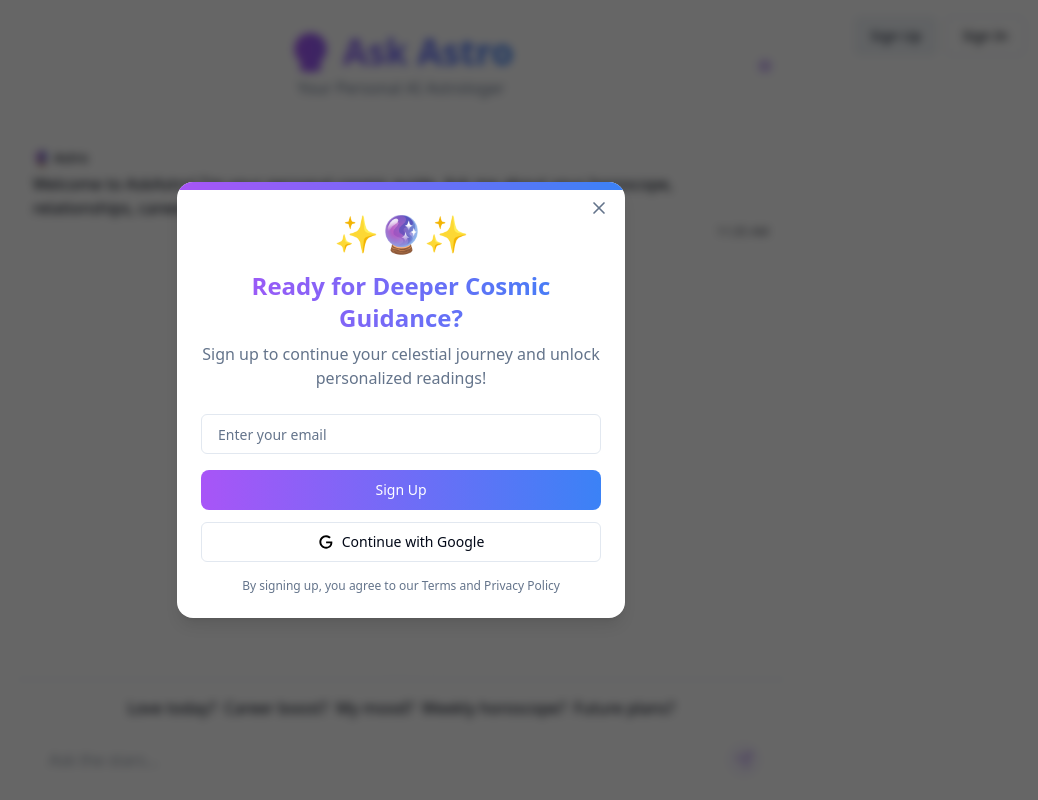
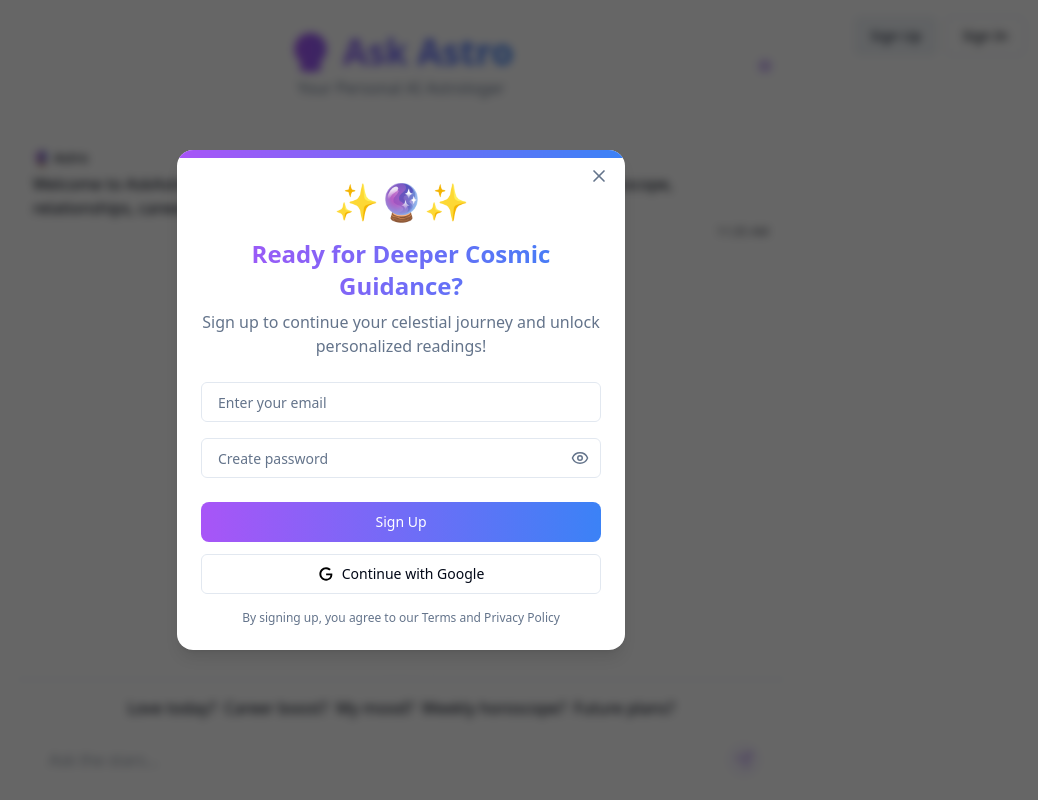
Before and after one commit to codewithswamitech/cosmic-spark-oracle, a React (Vite) app: page / in a window 1280 px wide. Both pictures are taken after a click on the button "Sign Up". Shown: the whole page, without its empty margins (239-1277 px from the left). Built offline with nearby package versions, Linux system fonts and the light colour scheme.

Commit message:
feat: Add password field to signup and redirect
Adds a password field to the signup form and redirects to the dashboard upon successful signup.

```diff
--- a/src/components/SignupModal.tsx
+++ b/src/components/SignupModal.tsx
@@ -1,9 +1,11 @@
 
 import React, { useState } from "react";
-import { X } from "lucide-react";
+import { X, Eye, EyeOff } from "lucide-react";
 import { useChat } from "../context/ChatContext";
 import { Input } from "@/components/ui/input";
 import { Button } from "@/components/ui/button";
+import { useNavigate } from "react-router-dom";
+import { toast } from "sonner";
 
 interface SignupModalProps {
   isOpen: boolean;
@@ -12,8 +14,11 @@ interface SignupModalProps {
 
 const SignupModal = ({ isOpen, onClose }: SignupModalProps) => {
   const [email, setEmail] = useState("");
-  const [isSubmitted, setIsSubmitted] = useState(false);
+  const [password, setPassword] = useState("");
+  const [showPassword, setShowPassword] = useState(false);
+  const [isSubmitting, setIsSubmitting] = useState(false);
   const { resetQuestionCount } = useChat();
+  const navigate = useNavigate();
 
   // Detect if on Apple device (iOS/macOS)
   const isAppleDevice = typeof navigator !== 'undefined' &&
@@ -22,21 +27,43 @@ const SignupModal = ({ isOpen, onClose }: SignupModalProps) => {
 
   const handleSubmit = (e: React.FormEvent) => {
     e.preventDefault();
-    if (email.trim()) {
-      // In a real app, you would handle the sign-up process here
-      setIsSubmitted(true);
+    if (email.trim() && password.trim()) {
+      setIsSubmitting(true);
+
+      // In a real app, you would handle the sign-up process with a backend
+      // For now, we'll simulate a successful signup
+      setTimeout(() => {
+        // Store user data in localStorage
+        localStorage.setItem("isLoggedIn", "true");
+        localStorage.setItem("userEmail", email);
+
+        // Reset question count
         resetQuestionCount();
-      setTimeout(() => {
+
+        // Show success message
+        toast.success("Sign up successful!");
+
+        // Close modal and navigate to dashboard
         onClose();
-        setIsSubmitted(false);
+        setIsSubmitting(false);
         setEmail("");
-      }, 2000);
+        setPassword("");
+
+        // Redirect to dashboard
+        navigate("/dashboard");
+      }, 1500);
+    } else {
+      toast.error("Please fill in all fields");
     }
   };
 
   const handleClose = () => {
     onClose();
     resetQuestionCount();
+  };
+
+  const togglePasswordVisibility = () => {
+    setShowPassword(!showPassword);
   };
 
   if (!isOpen) return null;
@@ -77,17 +104,18 @@ const SignupModal = ({ isOpen, onClose }: SignupModalProps) => {
             Sign up to continue your celestial journey and unlock personalized readings!
           </p>
 
-          {isSubmitted ? (
+          {isSubmitting ? (
             <div className="text-center py-4 animate-message-fade-in">
               <div className="text-2xl mb-2">🌠</div>
-              <p className="font-medium text-primary">Thank you for joining!</p>
+              <p className="font-medium text-primary">Creating your account...</p>
               <p className="text-sm text-muted-foreground">
-                Your cosmic journey continues...
+                Preparing your cosmic journey
               </p>
             </div>
           ) : (
             <form onSubmit={handleSubmit}>
-              <div className="mb-4">
+              <div className="space-y-4">
+                <div>
                   <Input
                     type="email"
                     placeholder="Enter your email"
@@ -98,7 +126,33 @@ const SignupModal = ({ isOpen, onClose }: SignupModalProps) => {
                   />
                 </div>
 
-              <div className="space-y-3">
+                <div className="relative">
+                  <Input
+                    type={showPassword ? "text" : "password"}
+                    placeholder="Create password"
+                    value={password}
+                    onChange={(e) => setPassword(e.target.value)}
+                    className="cosmic-input w-full py-2.5 px-4 pr-10"
+                    required
+                  />
+                  <button
+                    type="button"
+                    onClick={togglePasswordVisibility}
+                    className="absolute right-2 top-1/2 -translate-y-1/2 p-1 text-muted-foreground hover:text-foreground"
+                  >
+                    {showPassword ? (
+                      <EyeOff size={18} />
+                    ) : (
+                      <Eye size={18} />
+                    )}
+                    <span className="sr-only">
+                      {showPassword ? "Hide password" : "Show password"}
+                    </span>
+                  </button>
+                </div>
+              </div>
+
+              <div className="mt-6 space-y-3">
                 <Button
                   type="submit"
                   className="w-full bg-cosmic-gradient hover:opacity-90 text-white font-medium py-2.5 px-4 rounded-lg transition-opacity duration-200"
--- a/src/pages/Index.tsx
+++ b/src/pages/Index.tsx
@@ -11,12 +11,14 @@ import { ChatProvider, useChat } from "@/context/ChatContext";
 import { Button } from "@/components/ui/button";
 import { useNavigate } from "react-router-dom";
 import { toast } from "sonner";
+import { Eye, EyeOff, Mail, Lock } from "lucide-react";
 
 const ChatPage = () => {
   const { questionCount, showBirthModal, setShowBirthModal, setBirthData } = useChat();
   const [showSignupModal, setShowSignupModal] = useState(false);
   const [email, setEmail] = useState("");
   const [password, setPassword] = useState("");
+  const [showPassword, setShowPassword] = useState(false);
   const [showLoginForm, setShowLoginForm] = useState(false);
   const navigate = useNavigate();
 
@@ -53,6 +55,10 @@ const ChatPage = () => {
     }
   };
 
+  const togglePasswordVisibility = () => {
+    setShowPassword(!showPassword);
+  };
+
   const headerContent = !showLoginForm ? (
     <div className="flex gap-2">
       <Button
@@ -72,22 +78,40 @@ const ChatPage = () => {
     </div>
   ) : (
     <form onSubmit={handleLogin} className="flex items-center gap-2">
+      <div className="relative">
+        <div className="absolute left-2 top-1/2 -translate-y-1/2 text-muted-foreground">
+          <Mail size={16} />
+        </div>
         <input
           type="email"
           placeholder="Email"
           value={email}
           onChange={(e) => setEmail(e.target.value)}
-        className="rounded px-3 py-1 bg-background border border-input text-sm"
+          className="rounded pl-8 pr-3 py-1 bg-background border border-input text-sm"
           required
         />
+      </div>
+      <div className="relative">
+        <div className="absolute left-2 top-1/2 -translate-y-1/2 text-muted-foreground">
+          <Lock size={16} />
+        </div>
         <input
-        type="password"
+          type={showPassword ? "text" : "password"}
           placeholder="Password"
           value={password}
           onChange={(e) => setPassword(e.target.value)}
-        className="rounded px-3 py-1 bg-background border border-input text-sm"
+          className="rounded pl-8 pr-8 py-1 bg-background border border-input text-sm"
           required
         />
+        <button
+          type="button"
+          onClick={togglePasswordVisibility}
+          className="absolute right-2 top-1/2 -translate-y-1/2 text-muted-foreground hover:text-foreground"
+        >
+          {showPassword ? <EyeOff size={14} /> : <Eye size={14} />}
+          <span className="sr-only">{showPassword ? "Hide password" : "Show password"}</span>
+        </button>
+      </div>
       <Button type="submit" size="sm" variant="secondary">Login</Button>
       <Button
         type="button"
```
Lines whose indentation alone changed are shown as unchanged.
